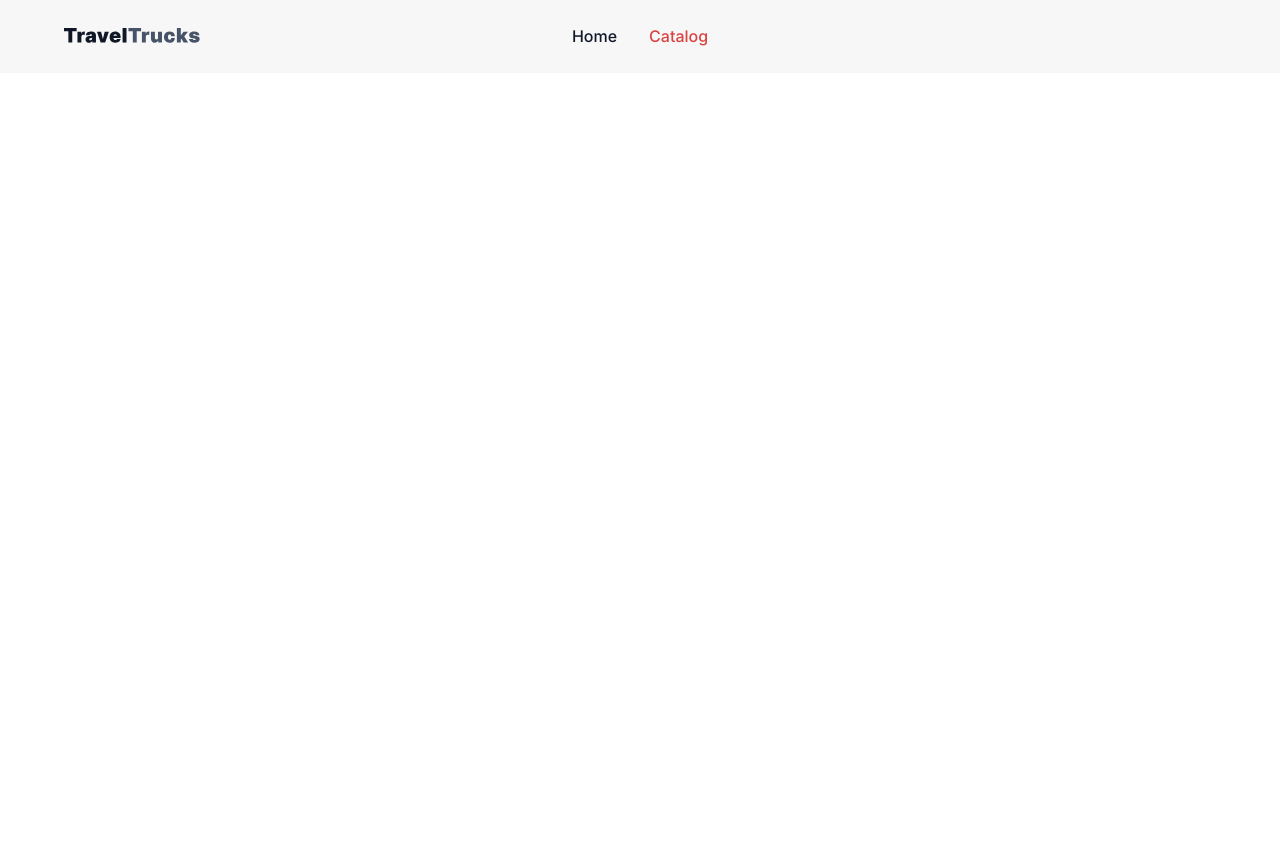
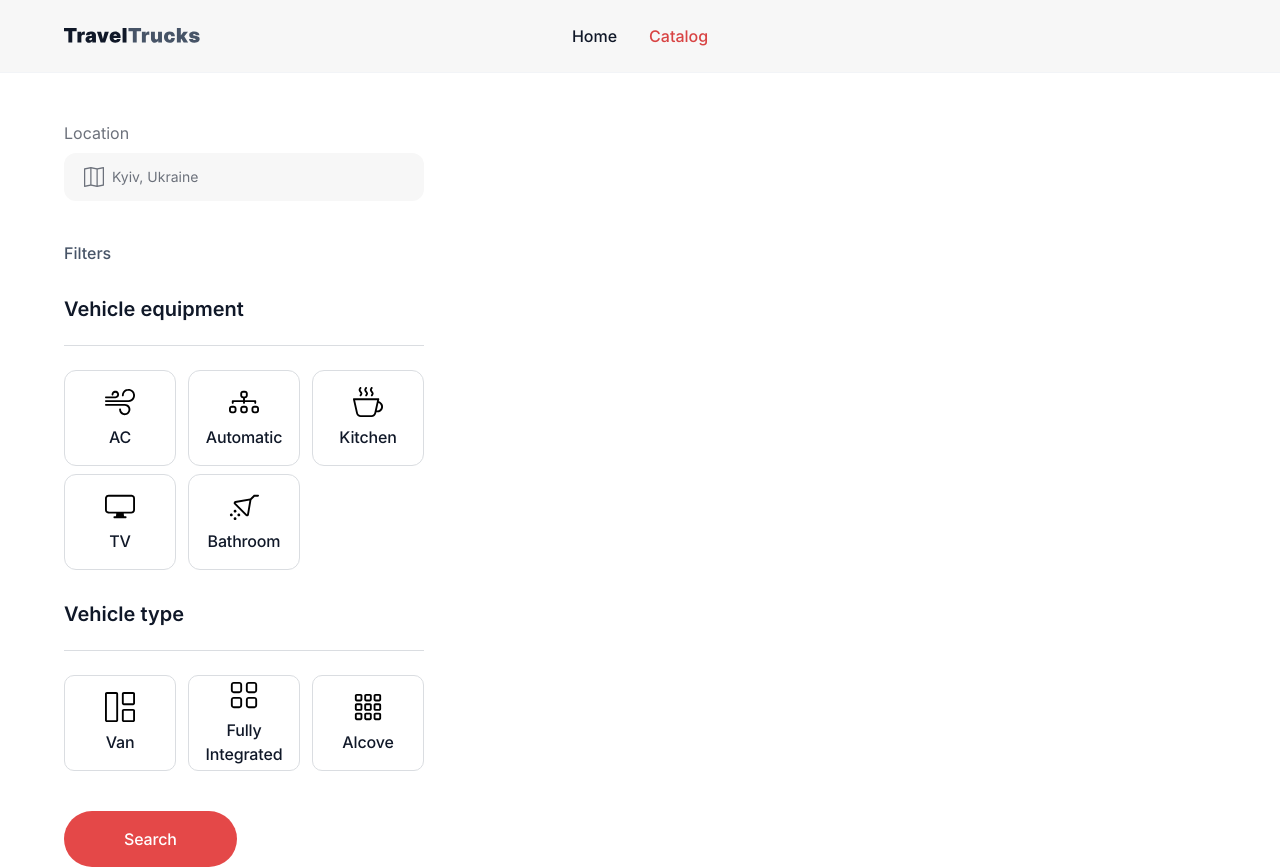
Before and after one commit to Oleksand-Kalinin/TravelTrucks, a React (Vite) app: page /catalog in a window 1280 px wide. Before the commit the page ends 800 px from the top, so only its background shows below. Built offline with nearby package versions, Linux system fonts and the light colour scheme.

Commit message:
add component FilterForm, add sprite

```diff
--- /dev/null
+++ b/src/components/FilterForm/FilterForm.jsx
@@ -0,0 +1,134 @@
+import { useId } from "react";
+import InputFilterForm from "../InputFilterForm/InputFilterForm.jsx";
+import sprite from "../../images/sprite.svg";
+import css from "./FilterForm.module.css";
+import clsx from "clsx";
+
+const FilterForm = () => {
+  const id = {
+    ac: useId(),
+    automatic: useId(),
+    kitchen: useId(),
+    tv: useId(),
+    bathroom: useId(),
+    van: useId(),
+    fullyIntegrated: useId(),
+    alcove: useId(),
+  };
+  const handleSubmit = (event) => {
+    event.preventDefault();
+    console.log("Form submitted");
+  };
+
+  return (
+    <form className={css.form} onSubmit={handleSubmit}>
+      <label className={css.labelLocation} htmlFor="location">
+        Location
+      </label>
+      <div className={css.wrapperLocation}>
+        <input
+          className={css.inputLocation}
+          type="text"
+          id="location"
+          name="location"
+          placeholder="Kyiv, Ukraine"
+        />
+        <svg className={css.iconLocation}>
+          <use href={`${sprite}#map-icon`}></use>
+        </svg>
+      </div>
+
+      <p className={css.textFilters}>Filters</p>
+
+      <fieldset className={css.fieldset}>
+        <legend className={css.legend}>Vehicle equipment</legend>
+        <div className={css.checkboxWrapper}>
+          <InputFilterForm
+            id={id.ac}
+            type="checkbox"
+            name="vehicleEquipment"
+            value="ac"
+            icon={`${sprite}#wind-icon`}
+            text="AC"
+            className={css.labelCheckbox}
+          />
+          <InputFilterForm
+            id={id.automatic}
+            type="checkbox"
+            name="vehicleEquipment"
+            value="automatic"
+            icon={`${sprite}#diagram-icon`}
+            text="Automatic"
+            className={css.labelCheckbox}
+          />
+          <InputFilterForm
+            id={id.kitchen}
+            type="checkbox"
+            name="vehicleEquipment"
+            value="Kitchen"
+            icon={`${sprite}#cup-hot-icon`}
+            text="Kitchen"
+            className={css.labelCheckbox}
+          />
+          <InputFilterForm
+            id={id.tv}
+            type="checkbox"
+            name="vehicleEquipment"
+            value="tv"
+            icon={`${sprite}#tv-icon`}
+            text="TV"
+            className={css.labelCheckbox}
+          />
+          <InputFilterForm
+            id={id.bathroom}
+            type="checkbox"
+            name="vehicleEquipment"
+            value="bathroom"
+            icon={`${sprite}#ph_shower-icon`}
+            text="Bathroom"
+            className={css.labelCheckbox}
+          />
+        </div>
+      </fieldset>
+
+      <fieldset className={clsx(css.fieldset, css.lastFieldset)}>
+        <legend className={css.legend}>Vehicle type</legend>
+        <div className={css.radioWrapper}>
+          <InputFilterForm
+            id={id.van}
+            type="radio"
+            name="vehicleType"
+            value="van"
+            icon={`${sprite}#bi_grid-1x2-icon`}
+            text="Van"
+            className={css.labelRadio}
+          />
+          <InputFilterForm
+            id={id.fullyIntegrated}
+            type="radio"
+            name="vehicleType"
+            value="fullyIntegrated"
+            icon={`${sprite}#bi_grid-icon`}
+            text="Fully Integrated"
+            className={clsx(css.labelRadio, css.acceptPadding)}
+          />
+          <InputFilterForm
+            id={id.alcove}
+            type="radio"
+            name="vehicleType"
+            value="Alcove"
+            icon={`${sprite}#bi_grid-3x3-gap-icon`}
+            text="Alcove"
+            className={css.labelRadio}
+          />
+        </div>
+      </fieldset>
+
+      <button className={css.btn} type="submit">
+        Search
+      </button>
+    </form>
+  );
+};
+
+export default FilterForm;
--- /dev/null
+++ b/src/components/FilterForm/FilterForm.module.css
@@ -0,0 +1,127 @@
+.form {
+    max-width: 360px;
+}
+
+.labelLocation {
+    display: block;
+    font-size: 16px;
+    line-height: 1.5;
+    color: var(--color-slate);
+    margin-bottom: 8px;
+}
+
+.wrapperLocation {
+    position: relative;
+    margin-bottom: 40px;
+}
+
+.iconLocation {
+    width: 20px;
+    height: 20px;
+
+    position: absolute;
+    top: 50%;
+    left: 20px;
+    transform: translateY(-50%);
+}
+
+.inputLocation {
+    width: 100%;
+    border: none;
+    border-radius: 12px;
+    padding: 16px 48px;
+    background-color: var(--color-gray);
+}
+
+.inputLocation:placeholder-shown+.iconLocation {
+    fill: var(--color-slate);
+}
+
+.inputLocation:focus {
+    outline-color: var(--color-slate);
+}
+
+.inputLocation::placeholder {
+    color: var(--color-slate);
+}
+
+.textFilters {
+    font-weight: 500;
+    font-size: 16px;
+    line-height: 1.5;
+    color: var(--color-steel);
+    margin-bottom: 32px;
+}
+
+.fieldset {
+    margin-bottom: 32px;
+}
+
+.lastFieldset {
+    margin-bottom: 40px;
+}
+
+.legend {
+    font-weight: 600;
+    font-size: 20px;
+    line-height: 1.2;
+    color: var(--color-charcoal);
+    margin-bottom: 24px;
+}
+
+.labelCheckbox,
+.labelRadio {
+    border: 1px solid var(--color-silver);
+
+    display: flex;
+    flex-direction: column;
+    align-items: center;
+    justify-content: center;
+
+    row-gap: 8px;
+}
+
+.labelCheckbox {
+    border-radius: 12px;
+    padding: 16px 18px;
+}
+
+.labelRadio {
+    border-radius: 10px;
+    padding: 16px 32px;
+}
+
+.acceptPadding {
+    padding: 4px 16px;
+}
+
+.checkboxWrapper,
+.radioWrapper {
+    padding-top: 24px;
+    border-top: 1px solid var(--color-silver);
+
+    display: flex;
+    flex-wrap: wrap;
+    column-gap: 12px;
+    row-gap: 8px;
+}
+
+.btn {
+    border-radius: 200px;
+    padding: 16px 60px;
+    min-width: 166px;
+    background-color: var(--color-crimson);
+    border: none;
+
+    font-weight: 500;
+    font-size: 16px;
+    line-height: 1.5;
+    letter-spacing: -0.01em;
+    color: var(--color-white);
+    transition: background-color 250ms linear;
+}
+
+.btn:hover,
+.btn:focus {
+    background-color: var(--color-carmine);
+}
--- /dev/null
+++ b/src/components/InputFilterForm/InputFilterForm.jsx
@@ -0,0 +1,24 @@
+import clsx from "clsx";
+import css from "./InputFilterForm.module.css";
+
+const InputFilterForm = ({ id, type, name, value, icon, text, className }) => {
+  return (
+    <div className={css.wrapper}>
+      <input
+        className={clsx(css.input, "visuallyHidden")}
+        type={type}
+        name={name}
+        id={id}
+        value={value}
+      />
+      <label className={clsx(css.label, className)} htmlFor={id}>
+        <svg className={css.icon}>
+          <use href={icon}></use>
+        </svg>
+        <p className={css.text}>{text}</p>
+      </label>
+    </div>
+  );
+};
+
+export default InputFilterForm;
--- /dev/null
+++ b/src/components/InputFilterForm/InputFilterForm.module.css
@@ -0,0 +1,25 @@
+.wrapper {
+    width: 112px;
+}
+
+.input:focus+.label {
+    border-color: var(--color-slate);
+}
+
+.input:checked+.label {
+    border-color: var(--color-crimson);
+}
+
+.icon {
+    width: 30px;
+    height: 30px;
+}
+
+.text {
+    font-weight: 500;
+    font-size: 16px;
+    line-height: 1.5;
+    letter-spacing: -0.01em;
+    color: var(--color-charcoal);
+    text-align: center;
+}
--- /dev/null
+++ b/src/components/TrucksSection/TrucksSection.jsx
@@ -0,0 +1,15 @@
+import Container from "../Container/Container.jsx";
+import FilterForm from "../FilterForm/FilterForm.jsx";
+import Section from "../Section/Section.jsx";
+
+const TrucksSection = () => {
+  return (
+    <Section>
+      <Container>
+        <FilterForm></FilterForm>
+      </Container>
+    </Section>
+  );
+};
+
+export default TrucksSection;
--- a/src/index.css
+++ b/src/index.css
@@ -56,3 +56,23 @@ img {
 svg {
   display: block;
 }
+
+fieldset {
+  border: none;
+  margin: 0;
+  padding: 0;
+}
+
+.visuallyHidden {
+  position: absolute;
+  width: 1px;
+  height: 1px;
+  margin: -1px;
+  border: 0;
+  padding: 0;
+
+  white-space: nowrap;
+  clip-path: inset(100%);
+  clip: rect(0 0 0 0);
+  overflow: hidden;
+}
--- a/src/pages/TrucksPage.jsx
+++ b/src/pages/TrucksPage.jsx
@@ -1,5 +1,7 @@
+import TrucksSection from "../components/TrucksSection/TrucksSection.jsx";
+
 const TrucksPage = () => {
-  return <div></div>;
+  return <TrucksSection></TrucksSection>;
 };
 
 export default TrucksPage;
```
Also changed, not shown: src/components/TrucksSection/TrucksSection.module.css (added), src/images/bi_grid-1x2.svg (added), src/images/sprite.svg (added).
